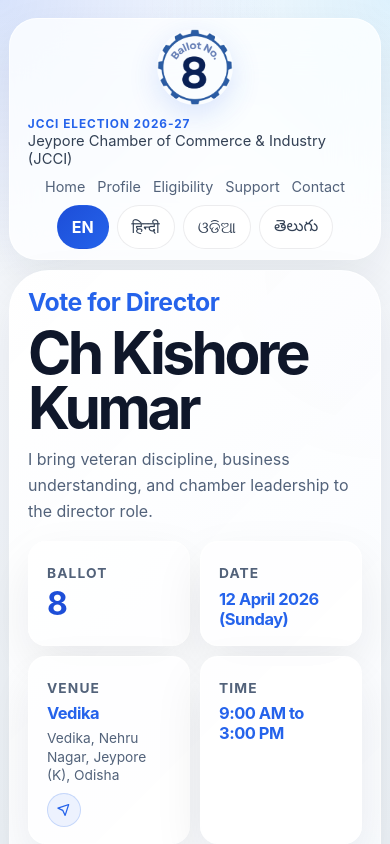
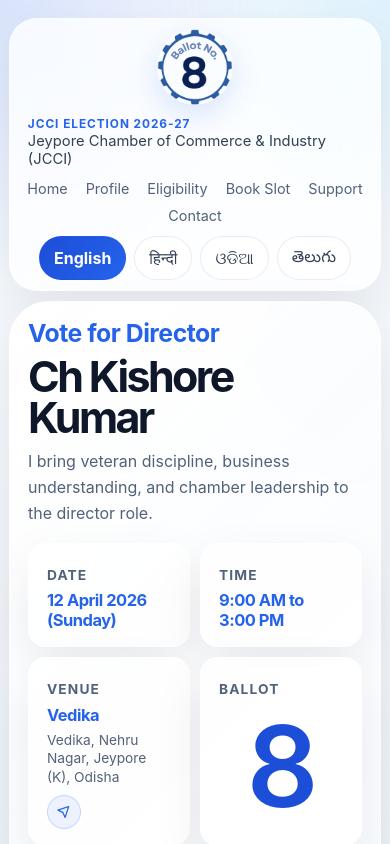
Before and after one commit to sanasreeraj/kishore-jcci-elections, a Next.js app: page / in a window 390 px wide. Shown: the top 844 px of the page. Built offline with nearby package versions, Linux system fonts and the light colour scheme; no server answers.

Commit message:
Add slot nav item and responsive navbar alignment

```diff
--- a/src/app/page.module.css
+++ b/src/app/page.module.css
@@ -1,7 +1,7 @@
 .shell {
   width: min(1240px, calc(100% - 24px));
   margin: 0 auto;
-  padding: 14px 0 48px;
+  padding: 14px 0 32px;
 }
 
 .topbar {
@@ -69,12 +69,14 @@
   justify-content: center;
   flex: 1 1 260px;
   flex-wrap: wrap;
-  gap: 6px 12px;
+  gap: 6px 10px;
   color: var(--muted);
   font-size: 0.9rem;
 }
 
 .nav a {
+  white-space: nowrap;
+  padding: 2px 4px;
   transition: color 0.18s ease, transform 0.18s ease;
 }
 
@@ -201,6 +203,24 @@
 .heroStats div {
   border-radius: var(--radius-md);
   padding: 16px 18px;
+}
+
+.heroBallotTile {
+  display: grid;
+  grid-template-rows: auto 1fr;
+  min-height: 100%;
+  padding: 14px 18px;
+  overflow: hidden;
+}
+
+.heroBallotCard {
+  display: block;
+  align-self: center;
+  justify-self: center;
+  margin-top: 0;
+  font-size: clamp(7rem, 12vw, 10.5rem) !important;
+  line-height: 0.76;
+  letter-spacing: -0.1em;
 }
 
 .heroStats strong,
@@ -221,6 +241,10 @@
   font-size: 1.03rem;
 }
 
+.heroStats .heroBallotCard {
+  font-weight: 600;
+}
+
 .heroStats span {
   display: block;
   margin-top: 6px;
@@ -245,9 +269,6 @@
 
 .ballotNumberBig {
   color: var(--accent);
-  font-size: clamp(2rem, 4vw, 2.8rem) !important;
-  line-height: 0.95;
-  letter-spacing: -0.03em;
 }
 
 .mapsButton {
@@ -451,6 +472,52 @@
   margin-top: 42px;
 }
 
+.pageFooter {
+  display: flex;
+  align-items: center;
+  justify-content: center;
+  gap: 12px;
+  margin-top: 20px;
+  padding: 10px 8px 0;
+  color: #94a3b8;
+}
+
+.pageFooterText {
+  margin: 0;
+  font-size: 0.82rem;
+  line-height: 1.2;
+  color: #94a3b8;
+}
+
+.pageFooterLinks {
+  display: inline-flex;
+  align-items: center;
+  gap: 10px;
+}
+
+.pageFooterLinks a {
+  display: inline-flex;
+  align-items: center;
+  justify-content: center;
+  width: 28px;
+  height: 28px;
+  border-radius: 999px;
+  color: #94a3b8;
+  background: rgba(148, 163, 184, 0.08);
+  transition: color 0.18s ease, background 0.18s ease, transform 0.18s ease;
+}
+
+.pageFooterLinks a:hover {
+  color: #64748b;
+  background: rgba(148, 163, 184, 0.16);
+  transform: translateY(-1px);
+}
+
+.pageFooterLinks svg {
+  width: 14px;
+  height: 14px;
+}
+
 .sectionHeader {
   display: grid;
   gap: 6px;
@@ -533,13 +600,27 @@
     grid-template-columns: repeat(2, minmax(0, 1fr));
   }
 
+  .heroBallotCard {
+    font-size: clamp(6.5rem, 30vw, 9rem) !important;
+  }
+
+  .heroBallotTile {
+    padding: 12px 16px 10px;
+  }
+
   .section {
     margin-top: 36px;
   }
 
+  .pageFooter {
+    margin-top: 14px;
+    padding-top: 6px;
+  }
+
   .sectionHeader h2 {
     max-width: none;
-    font-size: clamp(1.8rem, 4.8vw, 2.5rem);
+    font-size: clamp(1.2rem, 8vw, 1.7rem);
+    line-height: 1.08;
   }
 
   .profileGrid,
@@ -595,9 +676,10 @@
   }
 
   .nav {
-    gap: 6px 8px;
+    gap: 6px 6px;
     flex: 0 0 auto;
     width: 100%;
+    font-size: 0.84rem;
   }
 
   .hero,
@@ -628,8 +710,9 @@
   }
 
   .heroContent h1 {
-    font-size: clamp(2.2rem, 12vw, 3.5rem);
+    font-size: clamp(2.05rem, 11vw, 3.2rem);
     line-height: 0.96;
+    font-weight: 650;
   }
 
   .heroVisual {
@@ -803,6 +886,19 @@
     font-size: clamp(2rem, 12.5vw, 3.1rem);
   }
 
+  .slotHeading {
+    font-size: clamp(1.2rem, 8vw, 1.7rem);
+    line-height: 1.08;
+  }
+
+  .slotHeadingPrimary {
+    white-space: normal;
+  }
+
+  .slotHeadingSecondary {
+    margin-top: 2px;
+  }
+
   .heroLead,
   .resultBanner p,
   .supporterLocation,
@@ -1596,6 +1692,7 @@
   .shell {
     width: min(100% - 18px, 100%);
     padding-top: 12px;
+    padding-bottom: 20px;
   }
 
   .topbar {
@@ -1662,12 +1759,21 @@
   }
 
   .heroContent h1 {
-    font-size: clamp(2.5rem, 15vw, 4rem);
+    font-size: clamp(1.9rem, 11vw, 2.85rem);
+    font-weight: 650;
   }
 
   .sectionHeader h2 {
     max-width: none;
-    font-size: clamp(1.8rem, 9vw, 2.4rem);
+    font-size: clamp(1.2rem, 8vw, 1.7rem);
+    line-height: 1.08;
+  }
+
+  .pageFooter {
+    flex-direction: column;
+    gap: 8px;
+    text-align: center;
+    margin-top: 10px;
   }
 
   .eligibilityHeading {
--- a/src/components/campaign-site.tsx
+++ b/src/components/campaign-site.tsx
@@ -3,6 +3,7 @@
 import Image from "next/image";
 import { useCallback, useEffect, useMemo, useState } from "react";
 import { BiEnvelope, BiNavigation, BiPhoneCall } from "react-icons/bi";
+import { FaGithub, FaInstagram, FaLinkedinIn } from "react-icons/fa6";
 import { FaWhatsapp } from "react-icons/fa6";
 
 import type { CandidateProfile, ElectionInfo, MemberRecord, Supporter } from "@/lib/site-data";
@@ -98,11 +99,14 @@ type CampaignCopy = {
   contactEmail: string;
   contactWhatsapp: string;
   contactWhatsappCta: string;
+  slotHeadingLine1: string;
+  slotHeadingLine2: string;
+  footerCredit: string;
 };
 
 const copy: Record<LanguageKey, CampaignCopy> = {
   en: {
-    nav: ["Home", "Profile", "Eligibility", "Support", "Contact"],
+    nav: ["Home", "Profile", "Eligibility", "Book Slot", "Support", "Contact"],
     modeLabels: { all: "All", phone: "Phone", name: "Sl No", business: "Establishment", address: "Address" },
     heroEyebrow: "JCCI Election 2026-27",
     heroTitle: "Vote for Director",
@@ -165,6 +169,8 @@ const copy: Record<LanguageKey, CampaignCopy> = {
     startTyping: "Start by typing a member detail",
     searchRuns: "The search runs instantly on the local member dataset.",
     slotTitle: "Arrival Slot Planner",
+    slotHeadingLine1: "Election timing is",
+    slotHeadingLine2: "Pick one arrival slot.",
     slotLead: "Election timing is 9:00 AM to 3:00 PM. Pick one 15-minute arrival slot.",
     slotPeople: "people",
     slotSelectOne: "Select one slot. Tap the same selected slot to unlock and choose a different one.",
@@ -201,9 +207,10 @@ const copy: Record<LanguageKey, CampaignCopy> = {
     contactEmail: "Email",
     contactWhatsapp: "WhatsApp",
     contactWhatsappCta: "Open direct chat with Kishore",
+    footerCredit: "Developed by Sana Sreeraj",
   },
   hi: {
-    nav: ["होम", "प्रोफाइल", "पात्रता", "समर्थन", "संपर्क"],
+    nav: ["होम", "प्रोफाइल", "पात्रता", "स्लॉट देखें", "समर्थन", "संपर्क"],
     modeLabels: { all: "सभी", phone: "फोन", name: "क्रम संख्या", business: "प्रतिष्ठान", address: "पता" },
     heroEyebrow: "JCCI चुनाव 2026-27",
     heroTitle: "Director के लिए वोट दें",
@@ -265,6 +272,8 @@ const copy: Record<LanguageKey, CampaignCopy> = {
     startTyping: "किसी सदस्य का विवरण टाइप करके शुरू करें",
     searchRuns: "यह खोज स्थानीय सदस्य डेटा पर तुरंत चलती है।",
     slotTitle: "आगमन स्लॉट योजना",
+    slotHeadingLine1: "चुनाव का समय है",
+    slotHeadingLine2: "एक आगमन स्लॉट चुनें।",
     slotLead: "चुनाव समय 9:00 AM से 3:00 PM है। एक 15-मिनट का स्लॉट चुनें।",
     slotPeople: "लोग",
     slotSelectOne: "एक स्लॉट चुनें। उसी चुने हुए स्लॉट पर फिर क्लिक करने से अनलॉक होगा और आप दूसरा स्लॉट चुन सकेंगे।",
@@ -300,9 +309,10 @@ const copy: Record<LanguageKey, CampaignCopy> = {
     contactEmail: "ईमेल",
     contactWhatsapp: "व्हाट्सऐप",
     contactWhatsappCta: "किशोर से सीधे चैट खोलें",
+    footerCredit: "सना श्रीराज द्वारा विकसित",
   },
   or: {
-    nav: ["ମୁଖ୍ୟ", "ପ୍ରୋଫାଇଲ୍", "ଯୋଗ୍ୟତା", "ସମର୍ଥନ", "ଯୋଗାଯୋଗ"],
+    nav: ["ମୁଖ୍ୟ", "ପ୍ରୋଫାଇଲ୍", "ଯୋଗ୍ୟତା", "ସ୍ଲଟ୍ ଦେଖନ୍ତୁ", "ସମର୍ଥନ", "ଯୋଗାଯୋଗ"],
     modeLabels: { all: "ସବୁ", phone: "ଫୋନ୍", name: "କ୍ରମ ସଂଖ୍ୟା", business: "ପ୍ରତିଷ୍ଠାନ", address: "ଠିକଣା" },
     heroEyebrow: "JCCI ନିର୍ବାଚନ 2026-27",
     heroTitle: "Director ପାଇଁ ଭୋଟ ଦିଅନ୍ତୁ",
@@ -364,6 +374,8 @@ const copy: Record<LanguageKey, CampaignCopy> = {
     startTyping: "ସଦସ୍ୟ ବିବରଣୀ ଟାଇପ୍ କରି ଆରମ୍ଭ କରନ୍ତୁ",
     searchRuns: "ଏହି ଖୋଜ ସ୍ଥାନୀୟ ସଦସ୍ୟ ତଥ୍ୟ ଉପରେ ତୁରନ୍ତ ଚାଲେ।",
     slotTitle: "ଆଗମନ ସ୍ଲଟ୍ ଯୋଜନା",
+    slotHeadingLine1: "ନିର୍ବାଚନ ସମୟ ହେଉଛି",
+    slotHeadingLine2: "ଗୋଟିଏ ଆଗମନ ସ୍ଲଟ୍ ବାଛନ୍ତୁ।",
     slotLead: "ନିର୍ବାଚନ ସମୟ 9:00 AM ଠାରୁ 3:00 PM ପର୍ଯ୍ୟନ୍ତ। ଗୋଟିଏ 15-ମିନିଟ୍ ସ୍ଲଟ୍ ବାଛନ୍ତୁ।",
     slotPeople: "ଜଣ",
     slotSelectOne: "ଗୋଟିଏ ସ୍ଲଟ୍ ବାଛନ୍ତୁ। ସେହି ସ୍ଲଟ୍‌କୁ ପୁନି କ୍ଲିକ୍ କଲେ ଅନଲକ୍ ହେବ ଏବଂ ଅନ୍ୟ ସ୍ଲଟ୍ ବାଛିପାରିବେ।",
@@ -399,9 +411,10 @@ const copy: Record<LanguageKey, CampaignCopy> = {
     contactEmail: "ଇମେଲ୍",
     contactWhatsapp: "WhatsApp",
     contactWhatsappCta: "କିଶୋରଙ୍କ ସହ ସିଧା ଚାଟ୍ ଖୋଲନ୍ତୁ",
+    footerCredit: "ସନା ଶ୍ରୀରେଜଙ୍କ ଦ୍ୱାରା ତିଆରି",
   },
   te: {
-    nav: ["హోమ్", "ప్రొఫైల్", "అర్హత", "సపోర్ట్", "కాంటాక్ట్"],
+    nav: ["హోమ్", "ప్రొఫైల్", "అర్హత", "స్లాట్ చూడండి", "సపోర్ట్", "కాంటాక్ట్"],
     modeLabels: { all: "అన్నీ", phone: "ఫోన్", name: "క్రమ సంఖ్య", business: "సంస్థ", address: "చిరునామా" },
     heroEyebrow: "JCCI ఎన్నికలు 2026-27",
     heroTitle: "Director కి ఓటు వేయండి",
@@ -463,6 +476,8 @@ const copy: Record<LanguageKey, CampaignCopy> = {
     startTyping: "ఒక సభ్యుడి వివరాలు టైప్ చేసి ప్రారంభించండి",
     searchRuns: "ఈ సెర్చ్ స్థానిక సభ్యుల డేటాపై వెంటనే పనిచేస్తుంది.",
     slotTitle: "వచ్చే సమయ స్లాట్ ప్లానర్",
+    slotHeadingLine1: "ఎన్నికల సమయం ఉంటుంది",
+    slotHeadingLine2: "ఒక వచ్చే సమయ స్లాట్ ఎంచుకోండి.",
     slotLead: "ఎన్నిక సమయం 9:00 AM నుంచి 3:00 PM వరకు. ఒక 15-నిమిషాల స్లాట్ ఎంచుకోండి.",
     slotPeople: "మంది",
     slotSelectOne: "ఒక స్లాట్ ఎంచుకోండి. అదే స్లాట్‌పై మళ్లీ క్లిక్ చేస్తే అన్‌లాక్ అవుతుంది, తర్వాత మరొక స్లాట్ ఎంచుకోవచ్చు.",
@@ -498,11 +513,12 @@ const copy: Record<LanguageKey, CampaignCopy> = {
     contactEmail: "ఇమెయిల్",
     contactWhatsapp: "WhatsApp",
     contactWhatsappCta: "కిశోర్‌తో నేరుగా చాట్ తెరవండి",
+    footerCredit: "సనా శ్రీరాజ్ రూపొందించారు",
   },
 };
 
 const languageOptions: Array<{ key: LanguageKey; label: string }> = [
-  { key: "en", label: "EN" },
+  { key: "en", label: "English" },
   { key: "hi", label: "हिन्दी" },
   { key: "or", label: "ଓଡିଆ" },
   { key: "te", label: "తెలుగు" },
@@ -808,7 +824,7 @@ export function CampaignSite({
         </div>
         <nav className={styles.nav} aria-label="Section navigation">
           {activeCopy.nav.map((item, index) => (
-            <a key={item} href={["#home", "#profile", "#eligibility", "#support", "#contact"][index]}>
+            <a key={item} href={["#home", "#profile", "#eligibility", "#slots", "#support", "#contact"][index]}>
               {item}
             </a>
           ))}
@@ -835,12 +851,12 @@ export function CampaignSite({
             <p className={styles.heroLead}>{activeCopy.heroLead}</p>
             <div className={styles.heroStats}>
               <div>
-                <span className={styles.heroStatLabel}>{activeCopy.heroBallot}</span>
-                <strong className={styles.ballotNumberBig}>8</strong>
+                <span className={styles.heroStatLabel}>{activeCopy.heroDate}</span>
+                <strong className={styles.heroStatHighlight}>{election.date}</strong>
               </div>
               <div>
-                <span className={styles.heroStatLabel}>{activeCopy.heroDate}</span>
-                <strong className={styles.heroStatHighlight}>{election.date}</strong>
+                <span className={styles.heroStatLabel}>{activeCopy.heroTime}</span>
+                <strong className={styles.heroStatHighlight}>{election.time}</strong>
               </div>
               <div>
                 <span className={styles.heroStatLabel}>{activeCopy.heroVenue}</span>
@@ -857,9 +873,9 @@ export function CampaignSite({
                   <BiNavigation aria-hidden="true" className={styles.directionIcon} />
                 </a>
               </div>
-              <div>
-                <span className={styles.heroStatLabel}>{activeCopy.heroTime}</span>
-                <strong className={styles.heroStatHighlight}>{election.time}</strong>
+              <div className={styles.heroBallotTile}>
+                <span className={styles.heroStatLabel}>{activeCopy.heroBallot}</span>
+                <strong className={`${styles.ballotNumberBig} ${styles.heroBallotCard}`}>8</strong>
               </div>
             </div>
             <div className={styles.heroActions}>
@@ -1079,14 +1095,16 @@ export function CampaignSite({
             </div>
           </div>
 
-          <div className={styles.slotSection}>
+          <div className={styles.slotSection} id="slots">
             <div className={styles.sectionHeader}>
               <p className={styles.sectionKicker}>{activeCopy.slotTitle}</p>
               <h2 className={styles.slotHeading}>
                 <span className={`${styles.slotHeadingLine} ${styles.slotHeadingPrimary}`}>
-                  Election timing is <span className={styles.slotTimeBlue}>9:00 AM to 3:00 PM</span>.
+                  {activeCopy.slotHeadingLine1} <span className={styles.slotTimeBlue}>9:00 AM to 3:00 PM</span>.
                 </span>
-                <span className={`${styles.slotHeadingLine} ${styles.slotHeadingSecondary}`}>Pick one arrival slot.</span>
+                <span className={`${styles.slotHeadingLine} ${styles.slotHeadingSecondary}`}>
+                  {activeCopy.slotHeadingLine2}
+                </span>
               </h2>
             </div>
 
@@ -1105,7 +1123,7 @@ export function CampaignSite({
                       onClick={() => updateSlotSelection(slot.key)}
                     >
                       <span>{slot.label}</span>
-                      <strong>{slotCount} {slotCount === 1 ? "member" : "members"}</strong>
+                      <strong>{slotCount} {activeCopy.slotPeople}</strong>
                     </button>
                   );
                 })}
@@ -1253,6 +1271,21 @@ export function CampaignSite({
             </a>
           </div>
         </section>
+
+        <footer className={styles.pageFooter}>
+          <p className={styles.pageFooterText}>{activeCopy.footerCredit}</p>
+          <div className={styles.pageFooterLinks} aria-label="Developer social links">
+            <a href="https://github.com/sanasreeraj" target="_blank" rel="noreferrer" aria-label="GitHub profile">
+              <FaGithub aria-hidden="true" />
+            </a>
+            <a href="https://www.linkedin.com/in/sana-sreeraj/" target="_blank" rel="noreferrer" aria-label="LinkedIn profile">
+              <FaLinkedinIn aria-hidden="true" />
+            </a>
+            <a href="https://www.instagram.com/iamsanasreeraj/" target="_blank" rel="noreferrer" aria-label="Instagram profile">
+              <FaInstagram aria-hidden="true" />
+            </a>
+          </div>
+        </footer>
       </main>
     </div>
   );
```
